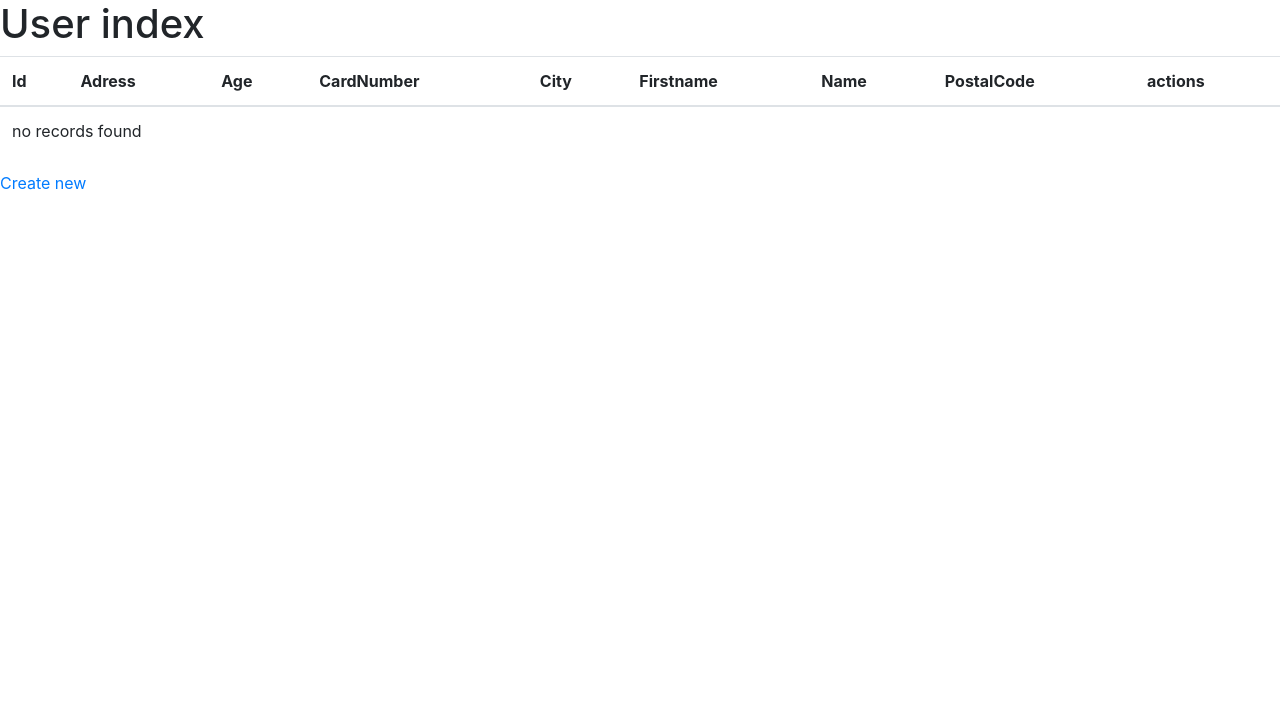
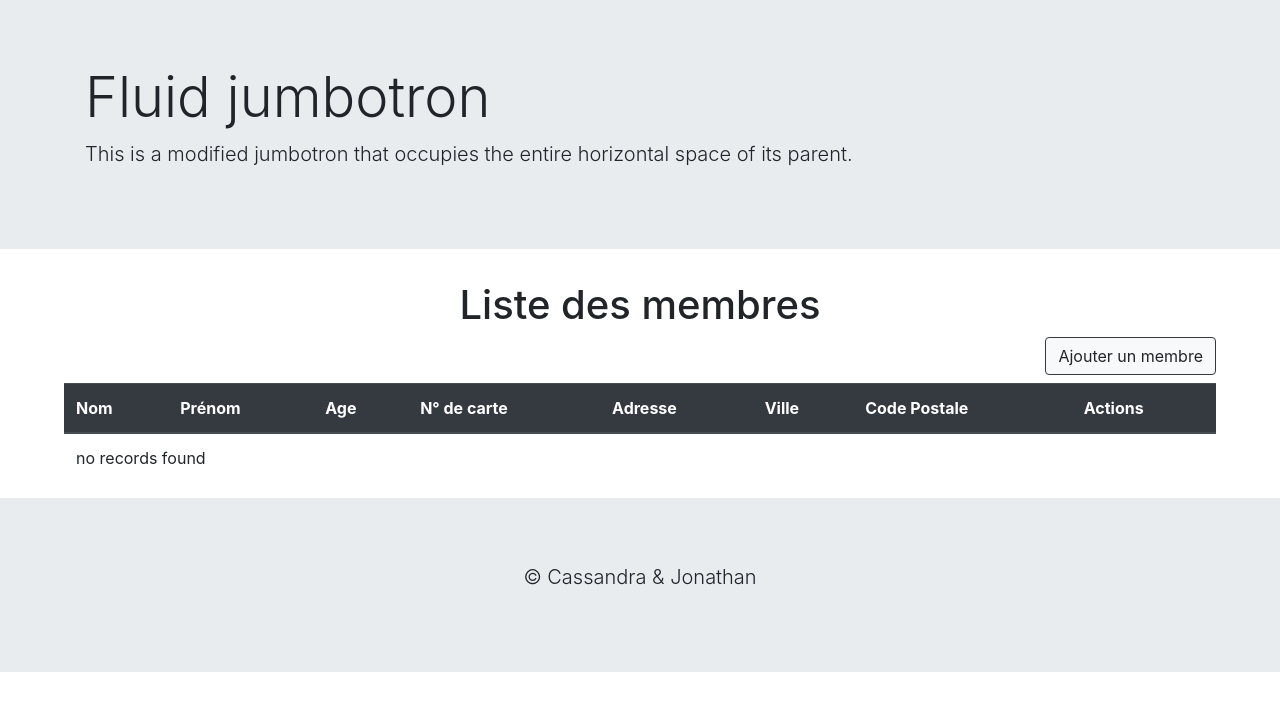
Before and after one commit to JonathanJacquet/Library, a Symfony app: template templates/user/index.html.twig in a window 1280 px wide. Shown: the top 711 px of the page. Run offline with Twig, Linux system fonts and the light colour scheme; the template is opened without the code that fills it, so the values that code supplies are empty; some libraries are stand-ins or nearby versions.

Commit message:
affichage users liste/delete et update

```diff
--- a/templates/base.html.twig
+++ b/templates/base.html.twig
@@ -7,8 +7,23 @@
             <link rel="stylesheet" href="https://stackpath.bootstrapcdn.com/bootstrap/4.2.1/css/bootstrap.min.css" integrity="sha384-GJzZqFGwb1QTTN6wy59ffF1BuGJpLSa9DkKMp0DgiMDm4iYMj70gZWKYbI706tWS" crossorigin="anonymous">
           {% endblock %}
     </head>
+    <header>
+      <div class="jumbotron jumbotron-fluid">
+        <div class="container">
+          <h1 class="display-4">Fluid jumbotron</h1>
+          <p class="lead">This is a modified jumbotron that occupies the entire horizontal space of its parent.</p>
+        </div>
+      </div>
+    </header>
     <body>
         {% block body %}{% endblock %}
+        <footer class="m-0">
+          <div class="jumbotron jumbotron-fluid">
+            <div class="container d-flex justify-content-center">
+              <p class="lead">&copy; Cassandra & Jonathan</p>
+            </div>
+          </div>
+        </footer>
         {% block javascripts %}
           <script src="https://code.jquery.com/jquery-3.3.1.slim.min.js" integrity="sha384-q8i/X+965DzO0rT7abK41JStQIAqVgRVzpbzo5smXKp4YfRvH+8abtTE1Pi6jizo" crossorigin="anonymous"></script>
           <script src="https://cdnjs.cloudflare.com/ajax/libs/popper.js/1.14.6/umd/popper.min.js" integrity="sha384-wHAiFfRlMFy6i5SRaxvfOCifBUQy1xHdJ/yoi7FRNXMRBu5WHdZYu1hA6ZOblgut" crossorigin="anonymous"></script>
--- a/templates/user/_delete_form.html.twig
+++ b/templates/user/_delete_form.html.twig
@@ -1,5 +1,5 @@
 <form method="post" action="{{ path('user_delete', {'id': user.id}) }}" onsubmit="return confirm('Are you sure you want to delete this item?');">
     <input type="hidden" name="_method" value="DELETE">
     <input type="hidden" name="_token" value="{{ csrf_token('delete' ~ user.id) }}">
-    <button class="btn">Delete</button>
+    <button class="btn btn-dark border border-dark">Supprimer</button>
 </form>
--- a/templates/user/_form.html.twig
+++ b/templates/user/_form.html.twig
@@ -1,4 +1,4 @@
 {{ form_start(form) }}
     {{ form_widget(form) }}
-    <button class="btn">{{ button_label|default('Save') }}</button>
+    <button class="btn btn-light border border-dark pull-right">{{ button_label|default('Save') }}</button>
 {{ form_end(form) }}
--- a/templates/user/index.html.twig
+++ b/templates/user/index.html.twig
@@ -1,38 +1,46 @@
 {% extends 'base.html.twig' %}
 
-{% block title %}User index{% endblock %}
+{% block title %}Liste des membres{% endblock %}
 
 {% block body %}
-    <h1>User index</h1>
+<div class="d-flex justify-content-center">
+  <div style="width:90%">
+    <div class="d-flex justify-content-center">
+    <h1>Liste des membres</h1>
+  </div>
+  <div class="d-flex justify-content-end">
+    <a href="{{ path('user_new') }}" class="btn btn-light border border-dark pull-right mb-2">Ajouter un membre</a>
+  </div>
 
     <table class="table">
-        <thead>
+        <thead class="thead-dark">
             <tr>
-                <th>Id</th>
-                <th>Adress</th>
+                <th>Nom</th>
+                <th>Prénom</th>
                 <th>Age</th>
-                <th>CardNumber</th>
-                <th>City</th>
-                <th>Firstname</th>
-                <th>Name</th>
-                <th>PostalCode</th>
-                <th>actions</th>
+                <th>N° de carte</th>
+                <th>Adresse</th>
+                <th>Ville</th>
+                <th>Code Postale</th>
+                <th>Actions</th>
             </tr>
         </thead>
         <tbody>
         {% for user in users %}
             <tr>
-                <td>{{ user.id }}</td>
-                <td>{{ user.adress }}</td>
+
+                <td><a href="{{ path('user_show', {'id': user.id}) }}">{{ user.name }}</a></td>
+                <td>{{ user.firstname }}</td>
                 <td>{{ user.age }}</td>
                 <td>{{ user.cardNumber }}</td>
+                <td>{{ user.adress }}</td>
                 <td>{{ user.city }}</td>
-                <td>{{ user.firstname }}</td>
-                <td>{{ user.name }}</td>
                 <td>{{ user.postalCode }}</td>
                 <td>
-                    <a href="{{ path('user_show', {'id': user.id}) }}">show</a>
-                    <a href="{{ path('user_edit', {'id': user.id}) }}">edit</a>
+                    <a href="{{ path('user_edit', {'id': user.id}) }}">modifier</a>
+                    <a href="{{ path('user_delete', {'id': user.id}) }}">supprimer</a>
+
+
                 </td>
             </tr>
         {% else %}
@@ -42,6 +50,6 @@
         {% endfor %}
         </tbody>
     </table>
-
-    <a href="{{ path('user_new') }}">Create new</a>
+  </div>
+</div>
 {% endblock %}
```
Also changed, not shown: src/Form/UserType.php (+21 -7 lines), templates/user/edit.html.twig (+11 -8 lines), templates/user/show.html.twig (+22 -19 lines). Lines whose indentation alone changed are shown as unchanged.
